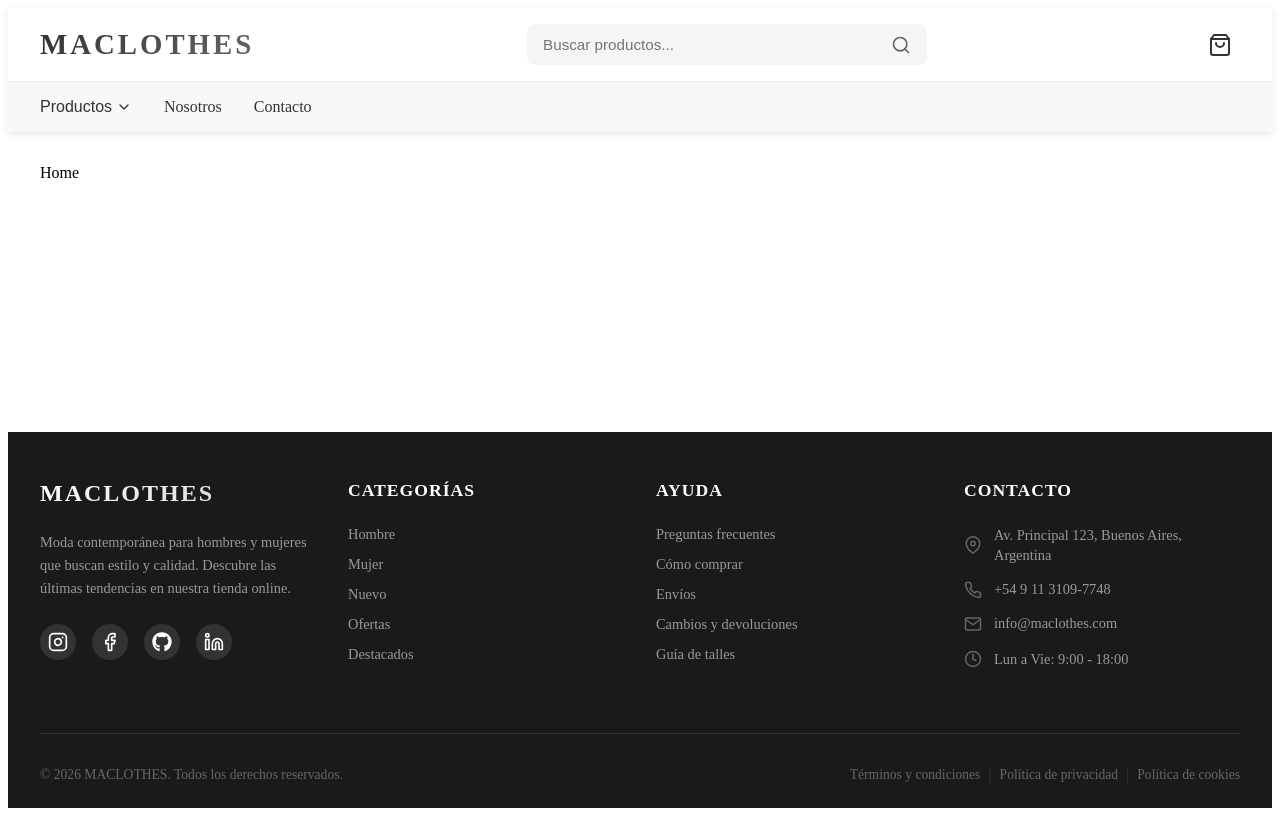
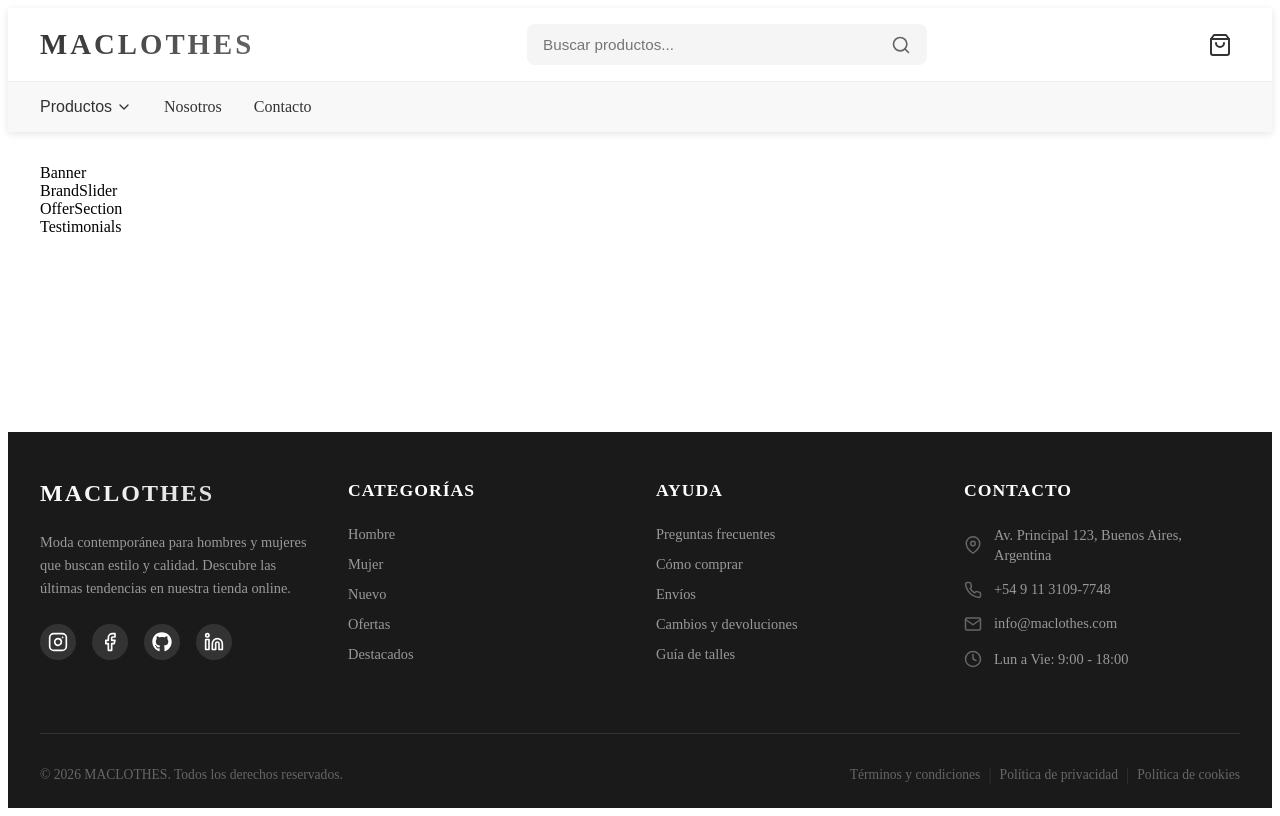
Before and after one commit to MatiCasiba/maclothes-page, a React (Vite) app: page / in a window 1280 px wide. Built offline with nearby package versions, Linux system fonts and the light colour scheme.

Commit message:
Armado de la página Home

```diff
--- a/src/pages/home/Home.jsx
+++ b/src/pages/home/Home.jsx
@@ -1,8 +1,19 @@
+
+import Banner from '../../components/home/banner/Banner';
+import BrandSlider from '../../components/home/brandsSlider/BrandSlider';
+import OfferSection from '../../components/home/offerSection/OfferSection';
+import Testimonials from '../../components/home/testimonials/Testimonials';
+import styles from './Home.module.scss';
 
 const Home = () => {
   return (
-    <div>Home</div>
-  )
-}
+    <div className={styles.home}>
+      <Banner />
+      <BrandSlider />
+      <OfferSection />
+      <Testimonials />
+    </div>
+  );
+};
 
-export default Home
+export default Home;
--- a/src/pages/home/Home.module.scss
+++ b/src/pages/home/Home.module.scss
@@ -0,0 +1,11 @@
+.home {
+  width: 100%;
+
+  section {
+    margin-bottom: 4rem;
+
+    @media (max-width: 768px) {
+      margin-bottom: 3rem;
+    }
+  }
+}
```
